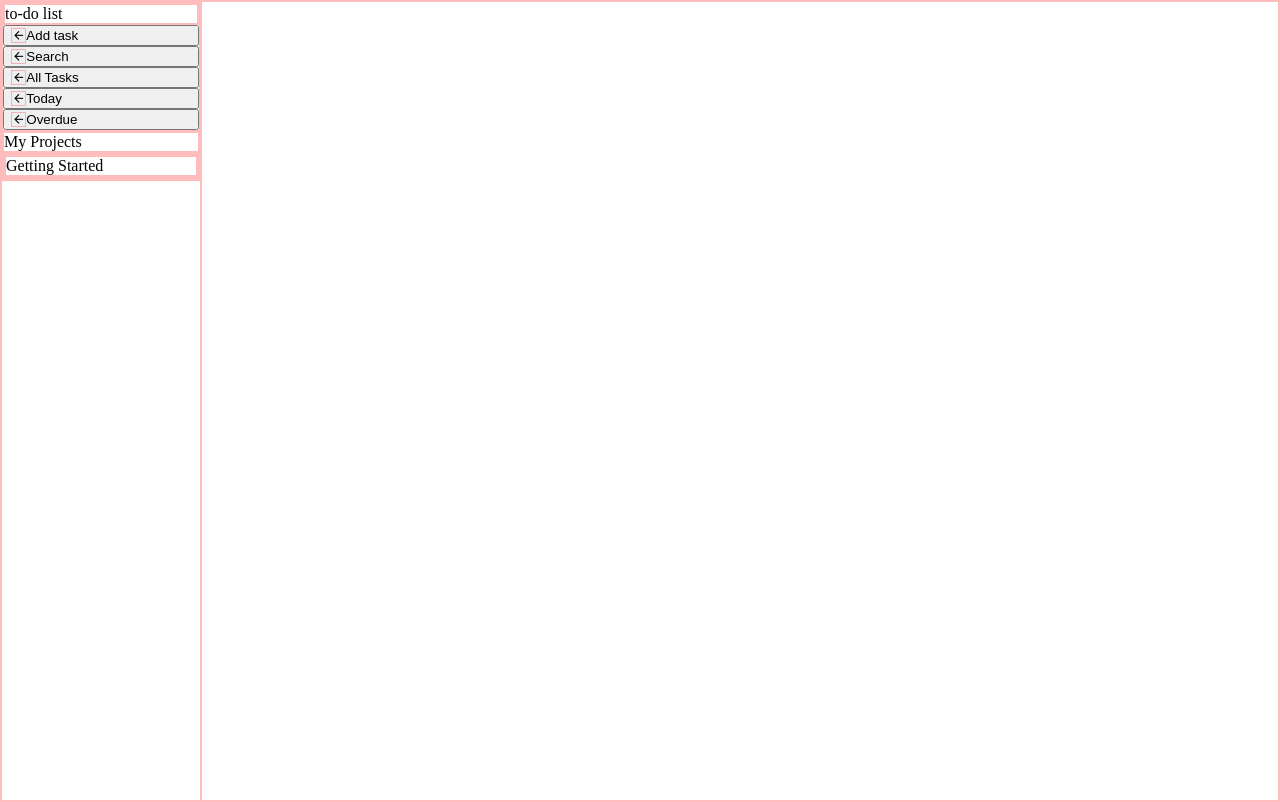
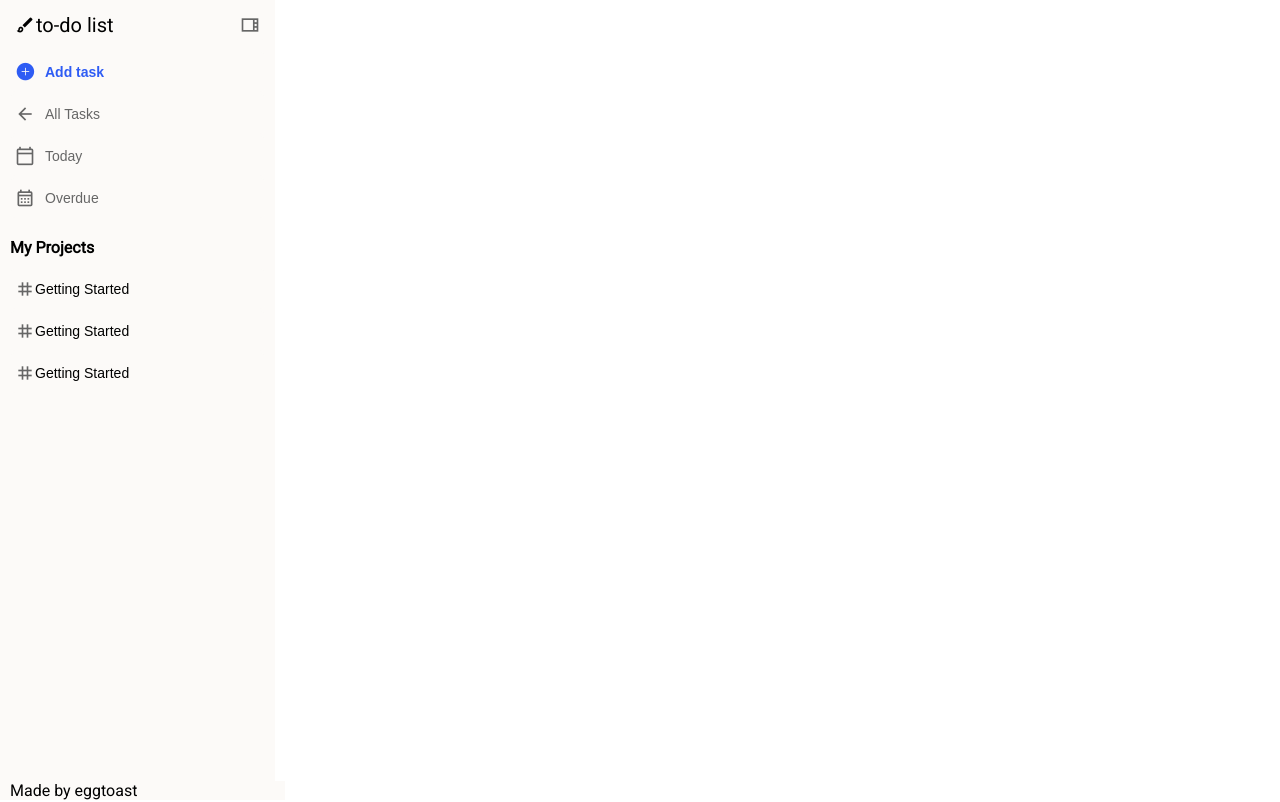
Before and after one commit to eggtoasts/todo-list, a website built with webpack: page src/template.html in a window 1280 px wide. Built offline with nearby package versions, Linux system fonts and the light colour scheme.

Commit message:
Updated styling for sidebar

```diff
--- a/src/styles.css
+++ b/src/styles.css
@@ -1,10 +1,4 @@
-html,
-body {
-  padding: 0;
-  margin: 0;
-  height: 100vh;
-}
-
+@import url("https://fonts.googleapis.com/css2?family=Roboto&display=swap");
 /* material-icons-regular - latin */
 @font-face {
   font-display: swap; /* Check https://developer.mozilla.org/en-US/docs/Web/CSS/@font-face/font-display for other options. */
@@ -24,15 +18,37 @@ body {
     format("woff2"); /* Chrome 36+, Opera 23+, Firefox 39+, Safari 12+, iOS 10+ */
 }
 
+:root {
+  --icon-color: #666666;
+  --main-color: rgb(46, 92, 244);
+
+  --sidebar-color: #fcfaf8;
+  --on-project-color: #ffefe5;
+  --on-hover: #f2efed;
+
+  --left-margin: 10px;
+}
+
+* {
+  padding: 0;
+  margin: 0;
+}
+html,
+body {
+  height: 100vh;
+  font-family: "Roboto";
+}
+
 div {
-  border: 0.2px solid rgba(255, 0, 0, 0.263);
+  /* border: 0.2px solid rgba(255, 0, 0, 0.263); */
 }
 
 .icon {
-  font-family: "Material Icons", "Material Icons Outlined";
+  font-family: "Material Icons Outlined", "Material Icons";
 }
 
-.sidebar-item {
+.sidebar-item,
+.project-item {
   display: flex;
 }
 .main-container {
@@ -40,20 +56,111 @@ div {
 
   display: grid;
 
-  grid-template-columns: 200px 1fr;
+  grid-template-columns: 275px 1fr;
 }
 
-.side-bar {
+.sidebar {
   grid-column: 1 / 1;
   display: flex;
   flex-direction: column;
+  background-color: var(--sidebar-color);
 }
 
-.upper-sidebar {
+.sidebar-upper,
+.sidebar-lower,
+.projects-container {
   display: flex;
   flex-direction: column;
+
+  gap: 2px;
+}
+
+.sidebar-options {
+  height: 50px;
+  display: flex;
+  align-items: center;
 }
 
 .main-content {
   grid-column: 2 / 3;
 }
+
+.sidebar-item,
+.project-item {
+  font-size: 14px;
+  display: flex;
+  align-items: center;
+  height: 40px;
+
+  border-style: none;
+  margin-right: var(--left-margin);
+}
+
+.add-task,
+.add-task .icon {
+  color: var(--main-color);
+  font-weight: bold;
+}
+
+.sidebar-options .icon.right {
+  margin-left: auto;
+  margin-right: var(--left-margin);
+  border-style: none;
+  padding: 5px;
+}
+
+.sidebar-options .icon.left {
+  color: black;
+  margin-right: 1px;
+}
+
+.icon {
+  color: var(--icon-color);
+  font-size: 20px;
+  margin-left: 5px;
+}
+.sidebar-item p {
+  margin-left: var(--left-margin);
+}
+
+.sidebar-item:not(.add-task) {
+  color: var(--icon-color);
+}
+
+button {
+  border-radius: 5px;
+  background-color: var(--sidebar-color);
+}
+
+.sidebar-lower,
+.sidebar-upper,
+.sidebar-footer {
+  margin-left: var(--left-margin);
+}
+
+.sidebar-footer {
+  position: fixed;
+  bottom: 0;
+
+  background-color: var(--sidebar-color);
+  width: 275px;
+}
+
+button:hover {
+  background-color: var(--on-hover);
+  cursor: pointer;
+}
+
+.projects-container {
+  overflow: auto;
+}
+
+.projects-title {
+  margin-top: 20px;
+  font-weight: bold;
+  margin-bottom: var(--left-margin);
+}
+
+.sidebar-title {
+  font-size: 20px;
+}
--- a/src/template.html
+++ b/src/template.html
@@ -7,46 +7,63 @@
 
     <div class="main-container">
       <div class="sidebar">
-        <div class="upper-sidebar">
+        <div class="sidebar-upper">
           <div class="sidebar-options">
+            <span class="icon left">brush</span>
             <div class="sidebar-title">to-do list</div>
 
-            <span class="icon"></span>
+            <button class="icon right">view_sidebar</button>
           </div>
           <button class="sidebar-item add-task">
-            <div class="icon">arrow_back</div>
-            Add task
-          </button>
-          <button class="sidebar-item">
-            <div class="icon">arrow_back</div>
-            Search
+            <div class="icon">add_circle</div>
+            <p>Add task</p>
           </button>
 
           <button class="sidebar-item">
             <div class="icon">arrow_back</div>
-            All Tasks
+            <p>All Tasks</p>
           </button>
           <button class="sidebar-item">
-            <div class="icon">arrow_back</div>
-            Today
+            <div class="icon">calendar_today</div>
+            <p>Today</p>
           </button>
           <button class="sidebar-item">
-            <div class="icon">arrow_back</div>
-            Overdue
+            <div class="icon">calendar_month</div>
+            <p>Overdue</p>
           </button>
         </div>
 
-        <div class="lower-sidebar">
+        <div class="sidebar-lower">
           <div class="projects-title">My Projects</div>
           <div class="projects-container">
-            <div class="projects-item">
-              <div class="icon"></div>
+            <button class="project-item">
+              <span class="icon">tag</span>
               <div class="title">Getting Started</div>
 
               <div class="right-option"></div>
-            </div>
+            </button>
+
+            <!--  -->
+
+            <button class="project-item">
+              <span class="icon">tag</span>
+              <div class="title">Getting Started</div>
+
+              <div class="right-option"></div>
+            </button>
+
+            <button class="project-item">
+              <span class="icon">tag</span>
+              <div class="title">Getting Started</div>
+
+              <div class="right-option"></div>
+            </button>
+
+            <!--  -->
           </div>
         </div>
+
+        <div class="sidebar-footer">Made by eggtoast</div>
       </div>
 
       <div class="main-content"></div>
```
